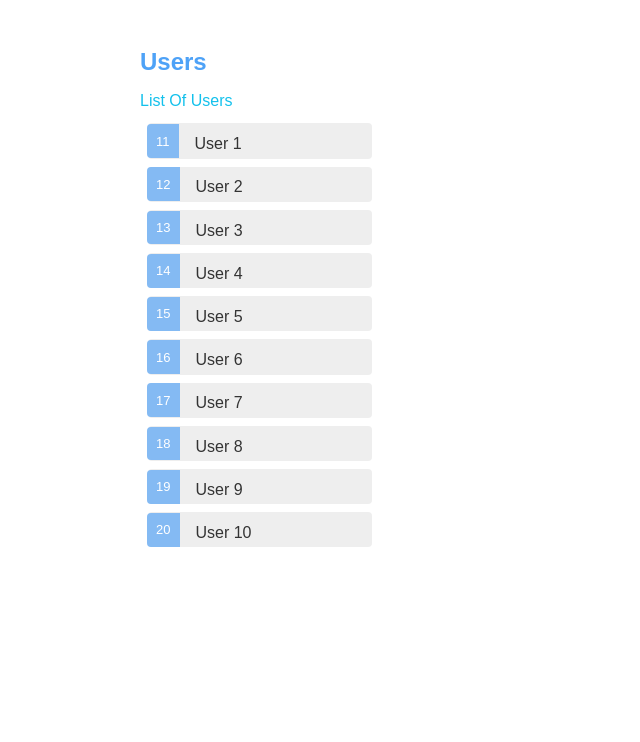
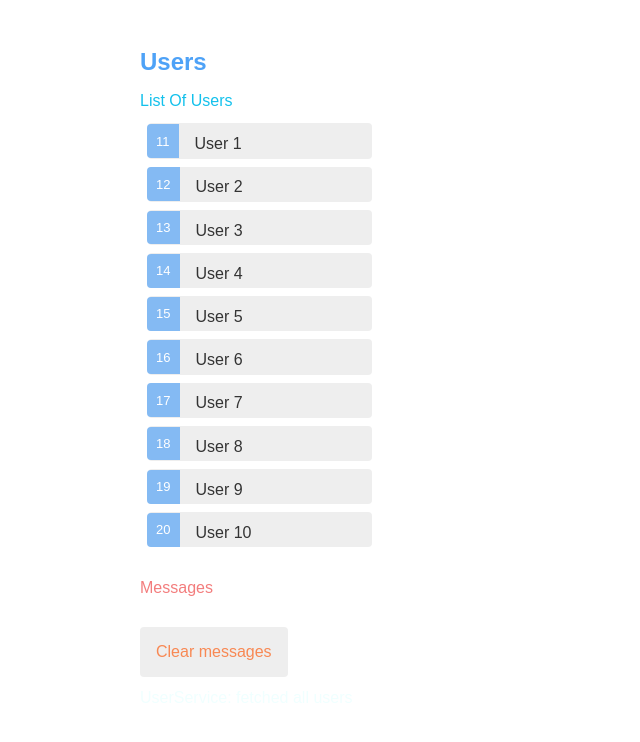
Before and after one commit to KumarVariable/vscode-extension-sidebar-view-angular, an Angular app: page / in a window 1280 px wide. Shown: the top 742 px of the page, without its empty margins (0-640 px from the left). Built offline with nearby package versions, Linux system fonts and the light colour scheme.

Commit message:
Add Message Feature with Message Component.Create Message Service to inject inside User service

```diff
--- /dev/null
+++ b/src/app/app-message.service.ts
@@ -0,0 +1,26 @@
+import { Injectable } from '@angular/core';
+
+/**
+ * Message Service for sending messages to be displayed in applicaton.
+ * This services has cache of messages and two methods :-
+ * add() -> a message to the cache
+ * clear() -> clear messages from cache.
+ */
+@Injectable({
+  providedIn: 'root',
+})
+export class AppMessageService {
+  messages: string[] = [];
+
+  constructor() {
+    console.log('Load Message Service');
+  }
+
+  addMessage(message: string) {
+    this.messages.push(message);
+  }
+
+  clearMessages() {
+    this.messages = [];
+  }
+}
--- /dev/null
+++ b/src/app/app-messages/app-messages.component.css
@@ -0,0 +1,23 @@
+/* MessagesComponent's private CSS styles */
+h2 {
+    color: #f37d7d;
+    font-family: Arial, Helvetica, sans-serif;
+    font-weight: lighter;
+  }
+
+  .clear {
+    color: rgb(248, 136, 83);
+    background-color: #eee;
+    margin-bottom: 12px;
+    padding: 1rem;
+    border-radius: 4px;
+    font-size: 1rem;
+  }
+  .clear:hover {
+    color: white;
+    background-color: #42545C;
+  }
+  .textMessage {
+    color: azure;
+    font-size: 1rem;
+  }
--- /dev/null
+++ b/src/app/app-messages/app-messages.component.html
@@ -0,0 +1,9 @@
+<div *ngIf="messageService.messages.length">
+  <h2>Messages</h2>
+
+  <button class="clear" (click)="messageService.clearMessages()">
+    Clear messages
+  </button>
+
+  <div class="textMessage" *ngFor="let message of messageService.messages">{{ message }}</div>
+</div>
--- /dev/null
+++ b/src/app/app-messages/app-messages.component.ts
@@ -0,0 +1,15 @@
+import { Component, OnInit } from '@angular/core';
+import { AppMessageService } from '../app-message.service';
+
+@Component({
+  selector: 'app-app-messages',
+  templateUrl: './app-messages.component.html',
+  styleUrls: ['./app-messages.component.css'],
+})
+export class AppMessagesComponent implements OnInit {
+  constructor(public messageService: AppMessageService) {
+    console.log('Inject Message Service while creating Message Component');
+  }
+
+  ngOnInit(): void {}
+}
--- a/src/app/app.component.html
+++ b/src/app/app.component.html
@@ -1,3 +1,4 @@
 <h1>{{title}}</h1>
 
 <app-users></app-users>
+<app-app-messages></app-app-messages>
--- a/src/app/app.module.ts
+++ b/src/app/app.module.ts
@@ -5,12 +5,14 @@ import { FormsModule } from '@angular/forms'; // <-- NgModel lives here
 import { AppComponent } from './app.component';
 import { UsersComponent } from './users/users.component';
 import { UserDetailComponent } from './user-detail/user-detail.component';
+import { AppMessagesComponent } from './app-messages/app-messages.component';
 
 @NgModule({
   declarations: [
     AppComponent,
     UsersComponent,
-    UserDetailComponent
+    UserDetailComponent,
+    AppMessagesComponent
   ],
   imports: [
     BrowserModule,
--- a/src/app/user.service.ts
+++ b/src/app/user.service.ts
@@ -5,6 +5,8 @@
  */
 
 import { Injectable } from '@angular/core';
+import { Observable, of } from 'rxjs';
+import { AppMessageService } from './app-message.service';
 import { USERS } from './mock-users-data';
 import { User } from './user';
 
@@ -12,12 +14,23 @@ import { User } from './user';
   providedIn: 'root',
 })
 export class UserService {
-  constructor() {
-    console.log('User Service called');
+  // A typical "service-in-service" scenario -
+  // Inject MessageService into the HeroService
+  constructor(private messageService: AppMessageService) {
+    console.log('Inject Message Service into User Service');
   }
 
-  getUsers(): User[] {
-    //return mock/dummy users from mock-users-data.ts
-    return USERS;
+  /**
+   * Observable - A representation of any set of values over any amount of time.
+   * This is the most basic building block of RxJS.
+   *
+   * To get data from server(Http call) - use RxJs of() function.
+   *
+   * @returns users
+   */
+  getUsers(): Observable<User[]> {
+    const users = of(USERS);
+    this.messageService.addMessage('UserService: fetched all users');
+    return users;
   }
 }
--- a/src/app/users/users.component.ts
+++ b/src/app/users/users.component.ts
@@ -2,6 +2,7 @@ import { Component, OnInit } from '@angular/core';
 import { User } from '../user';
 import { USERS } from '../mock-users-data';
 import { UserService } from '../user.service';
+import { AppMessageService } from '../app-message.service';
 
 @Component({
   selector: 'app-users',
@@ -17,17 +18,22 @@ export class UsersComponent implements OnInit {
   users: User[] = [];
 
   // Inject User Service (Dependency Injection) into User component
-  constructor(private userService: UserService) {
-    console.log('load and inject user service into user component');
+  constructor(
+    private userService: UserService,
+    private messageService: AppMessageService
+  ) {
+    console.log(
+      'load and inject user service, message service into user component'
+    );
   }
 
   onSelect(user: User): void {
     this.selectedUser = user;
   }
 
-  // get users from user service
+  // get users from user service by subscribing.
   getUsers(): void {
-    this.users = this.userService.getUsers();
+    this.userService.getUsers().subscribe((users) => (this.users = users));
   }
 
   // called by angular component after constructing user component instance
```
Also changed, not shown: 2 other files (tests, documents, lock files or other folders).
